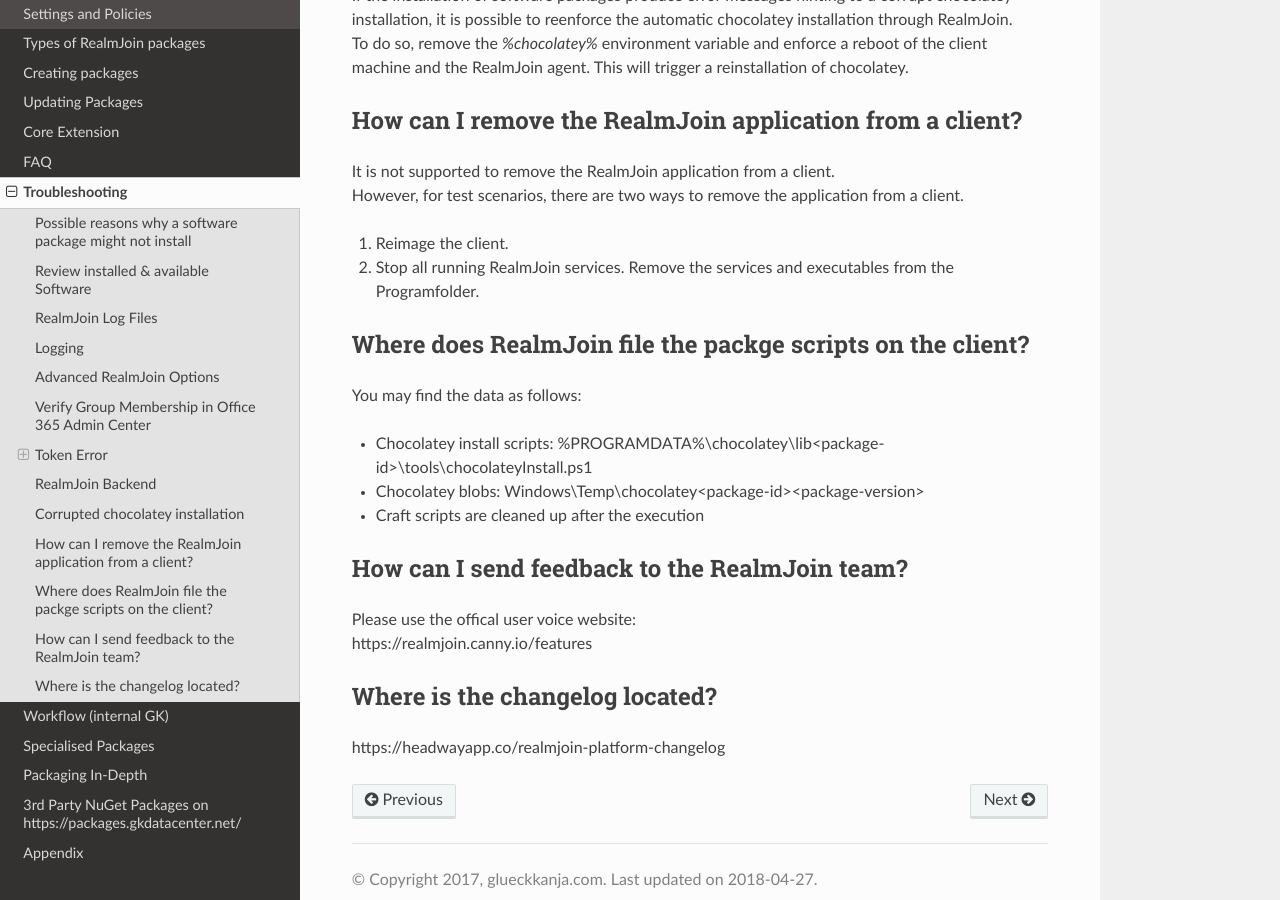
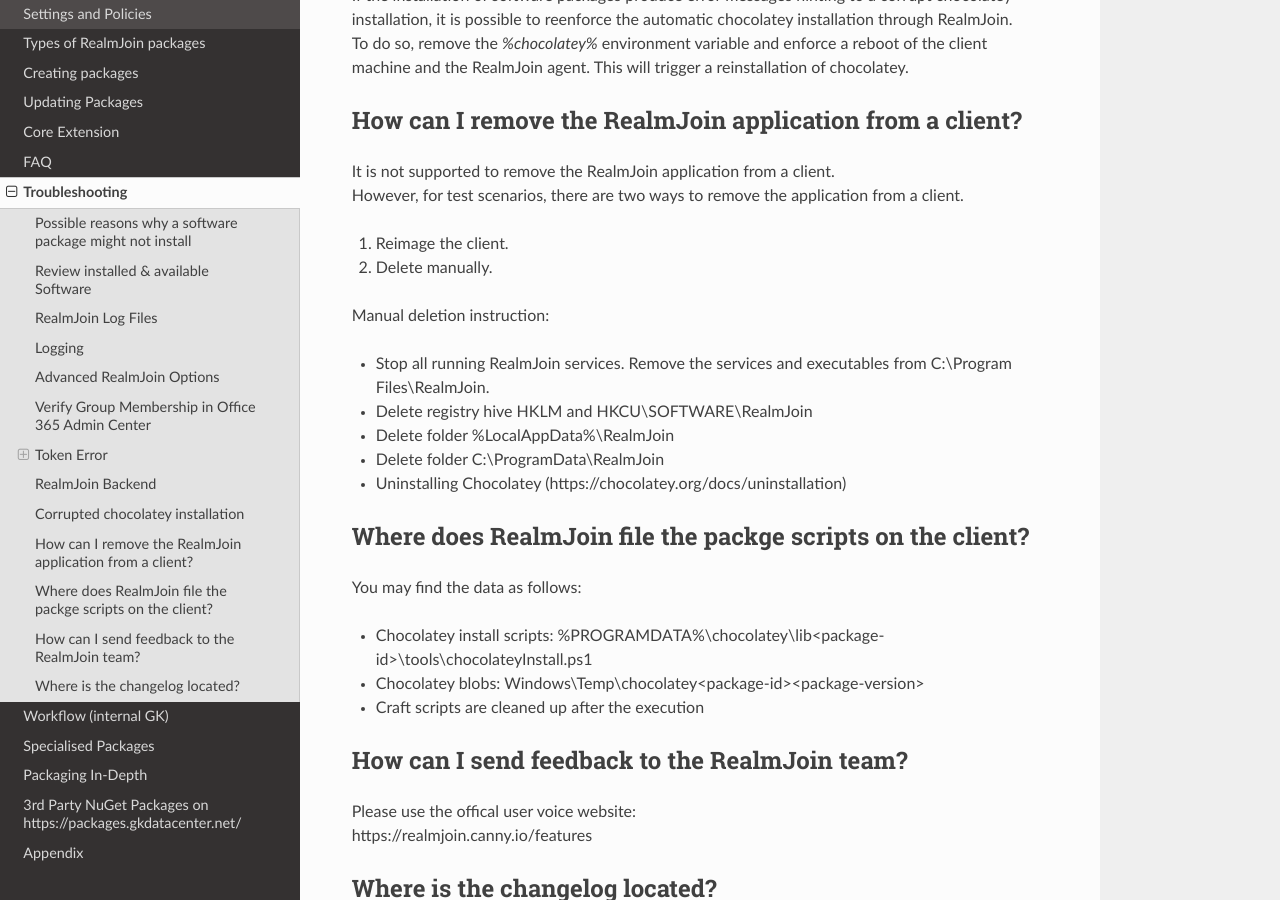
Before and after one commit to bb-froggy/realmjoin-docs, a Sphinx documentation site: the page built from docs/troubleshooting.md, in a window 1280 px wide and 900 px high, scrolled down 9442 px. Built offline with Sphinx 7.4.7 and the Read the Docs theme 2.0.0, drawn with Linux system fonts in a browser that asks for light colours.

Commit message:
Update troubleshooting.md
clarified removal instructions

```diff
--- a/docs/troubleshooting.md
+++ b/docs/troubleshooting.md
@@ -142,7 +142,14 @@
 It is not supported to remove the RealmJoin application from a client.
 However, for test scenarios, there are two ways to remove the application from a client.
 1. Reimage the client.
-2. Stop all running RealmJoin services. Remove the services and executables from the Programfolder.
+2. Delete manually.
+
+Manual deletion instruction:
+* Stop all running RealmJoin services. Remove the services and executables from C:\Program Files\RealmJoin.
+* Delete registry hive HKLM and HKCU\SOFTWARE\RealmJoin
+* Delete folder %LocalAppData%\RealmJoin
+* Delete folder C:\ProgramData\RealmJoin
+* Uninstalling Chocolatey (https://chocolatey.org/docs/uninstallation)
 
 ## Where does RealmJoin file the packge scripts on the client?
 You may find the data as follows:
```
